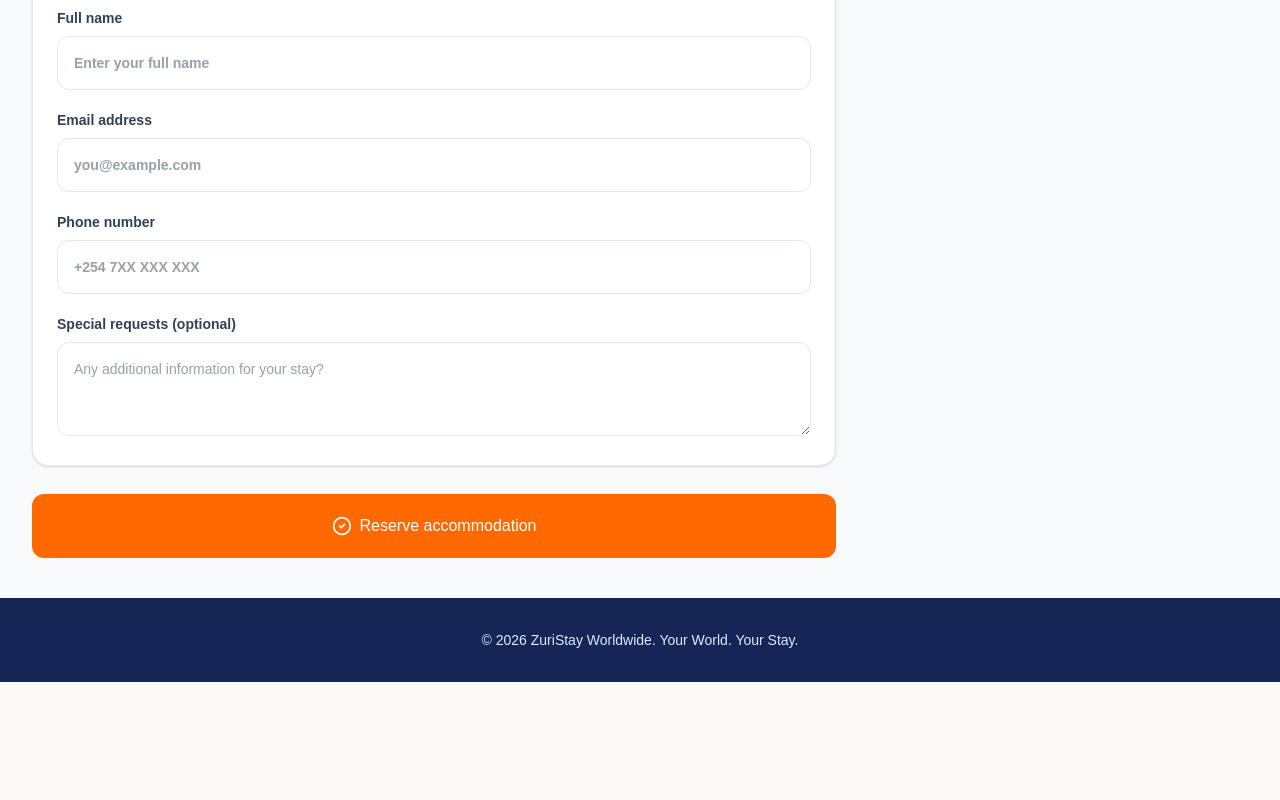
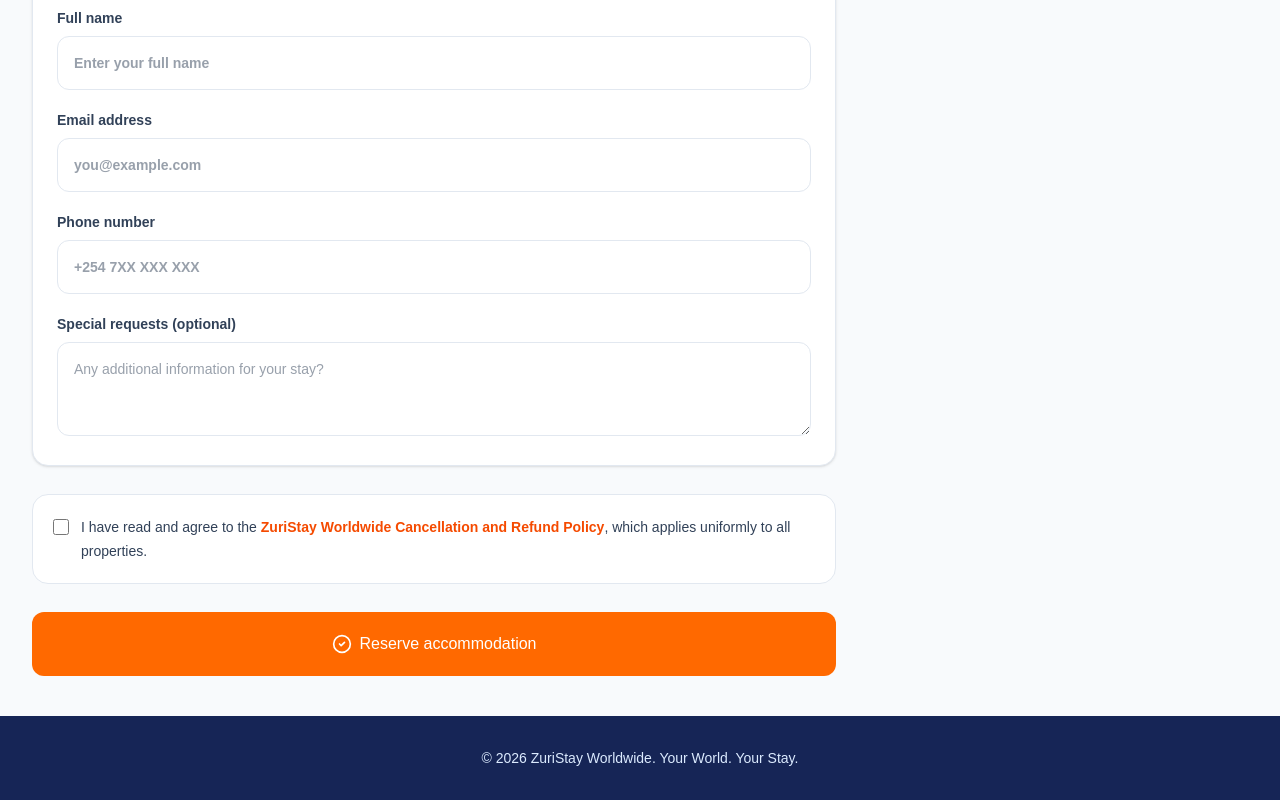
Before and after one commit to robinsonb254/zuristay, a Next.js app: page /booking in a window 1280 px wide. Shown: the part 1103-1903 px from the top of the page. Before the commit the page ends 1785 px from the top, so only its background shows below. Built offline with nearby package versions, Linux system fonts and the light colour scheme; no server answers; the database is empty.

Commit message:
Require acceptance of uniform cancellation policy at booking

```diff
--- a/src/app/booking/page.tsx
+++ b/src/app/booking/page.tsx
@@ -109,6 +109,7 @@ export default function BookingPage() {
   const [email, setEmail] = useState("");
   const [phone, setPhone] = useState("");
   const [specialRequests, setSpecialRequests] = useState("");
+  const [acceptedCancellationPolicy, setAcceptedCancellationPolicy] = useState(false);
   const [error, setError] = useState("");
   const [loadingProperties, setLoadingProperties] = useState(true);
   const [submitting, setSubmitting] = useState(false);
@@ -382,6 +383,11 @@ export default function BookingPage() {
 
     if (specialRequests.length > 2000) {
       setError("Special requests cannot exceed 2000 characters.");
+      return;
+    }
+
+    if (!acceptedCancellationPolicy) {
+      setError("Please read and accept the ZuriStay Worldwide cancellation and refund policy before continuing.");
       return;
     }
 
@@ -1033,6 +1039,21 @@ export default function BookingPage() {
             </p>
           )}
 
+          <div className="rounded-2xl border border-slate-200 bg-white p-5">
+            <label className="flex items-start gap-3 text-sm leading-6 text-slate-700">
+              <input
+                type="checkbox"
+                checked={acceptedCancellationPolicy}
+                onChange={(event) => setAcceptedCancellationPolicy(event.target.checked)}
+                required
+                className="mt-1 h-4 w-4 shrink-0 accent-orange-500"
+              />
+              <span>
+                I have read and agree to the <Link href="/cancellation-refund-policy" target="_blank" className="font-bold text-orange-600 underline">ZuriStay Worldwide Cancellation and Refund Policy</Link>, which applies uniformly to all properties.
+              </span>
+            </label>
+          </div>
+
           <button
             type="submit"
             disabled={submitting || loadingProperties || availabilityChecking}
```
